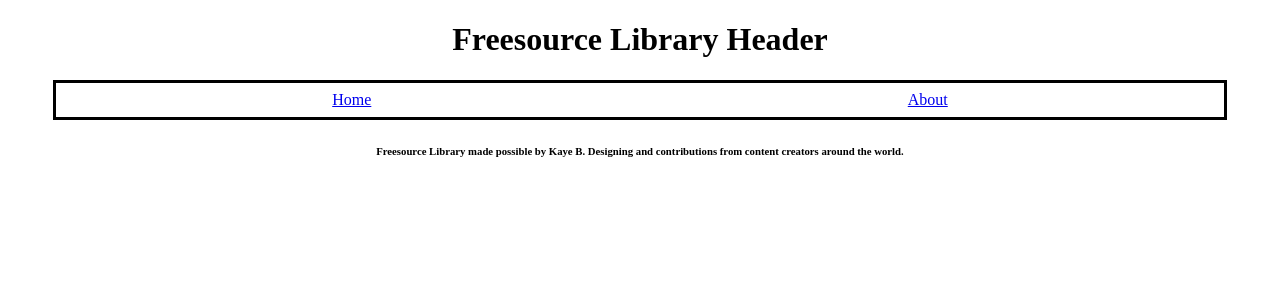
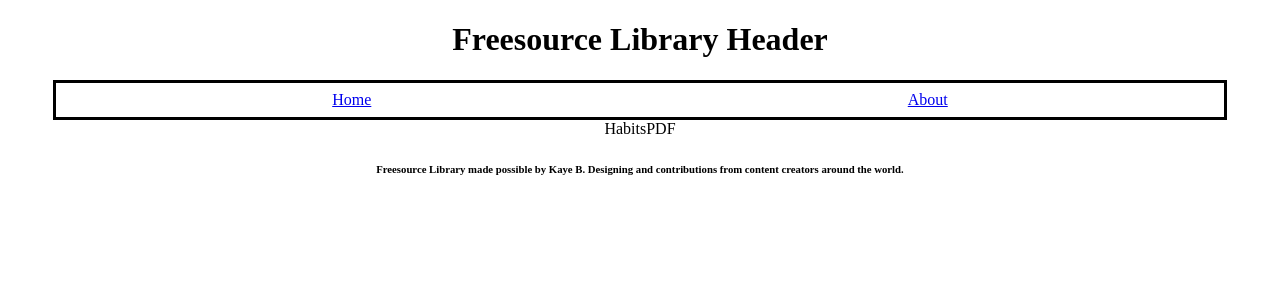
Before and after one commit to KayeB-Designing/freesourceLibrary-frontend, a React (Create React App) app: page /habits/pdf in a window 1280 px wide. Shown: the top 300 px of the page. Built offline with nearby package versions, Linux system fonts and the light colour scheme.

Commit message:
testing api fetch

```diff
--- a/src/App.js
+++ b/src/App.js
@@ -8,6 +8,9 @@ import About from "./pages/About";
 import Goals from "./pages/Goals";
 import Habits from "./pages/Habits";
 import TimeManagement from "./pages/TimeManagement";
+import GoalsPDF from './pages/GoalsPDF';
+import HabitsPDF from './pages/HabitsPDF';
+import TimeManagementPDF from './pages/TimeManagementPDF';
 
 
 
@@ -25,8 +28,11 @@ function App() {
         <Route path="/home" element={< Home />}/>
         <Route path="/about" element={< About URL={URL}/>}/>
         <Route path="/goals" element={< Goals URL={URL}/>}/>
+        <Route path="/goals/pdf" element={< GoalsPDF URL={URL}/>}/>
         <Route path="/habits" element={< Habits URL={URL}/>}/>
+        <Route path="/habits/pdf" element={< HabitsPDF URL={URL}/>}/>
         <Route path="/timeManagement" element={< TimeManagement URL={URL}/>}/>
+        <Route path="/timeManagement/pdf" element={< TimeManagementPDF URL={URL}/>}/>
       </Routes>
       <Footer />
 
--- a/src/pages/Goals.js
+++ b/src/pages/Goals.js
@@ -125,7 +125,7 @@ function Goals(props) {
         {/* <button onClick={created()}>Download & Print PDF</button> */}
         {/* <button onClick={console.log(`this button has been clicked`)}>Download & Print PDF</button> */}
         {/* <button onClick={buttonClicked()}>Download & Print PDF</button> */}
-        <a target="_blank" href="https://v1.nocodeapi.com/kayebedesigning/pdf/WKgezVWsvcSbNnwO/url2pdf?url=https://master--marvelous-creponne-6106ee.netlify.app/goals&inline=Download&document_size=Letter&orientation=portrait" download><button onClick={clicked}>Download & Print PDF</button></a>
+        <a target="_blank" href="https://v1.nocodeapi.com/kayebedesigning/pdf/WKgezVWsvcSbNnwO/url2pdf?url=https://master--marvelous-creponne-6106ee.netlify.app/goals/pdf&inline=Download&document_size=Letter&orientation=portrait" download><button onClick={clicked}>Download & Print PDF</button></a>
         {/* <button onClick={clicked}>Download & Print PDF</button> */}
         {/* onClick={() => setPDF()} */}
       </div>
--- /dev/null
+++ b/src/pages/GoalsPDF.js
@@ -0,0 +1,7 @@
+import React from 'react'
+
+export default function GoalsPDF() {
+  return (
+    <div>GoalsPDF</div>
+  )
+}
--- /dev/null
+++ b/src/pages/HabitsPDF.js
@@ -0,0 +1,7 @@
+import React from 'react'
+
+export default function HabitsPDF() {
+  return (
+    <div>HabitsPDF</div>
+  )
+}
--- /dev/null
+++ b/src/pages/TimeManagementPDF.js
@@ -0,0 +1,7 @@
+import React from 'react'
+
+export default function TimeManagementPDF() {
+  return (
+    <div>TimeManagementPDF</div>
+  )
+}
```
